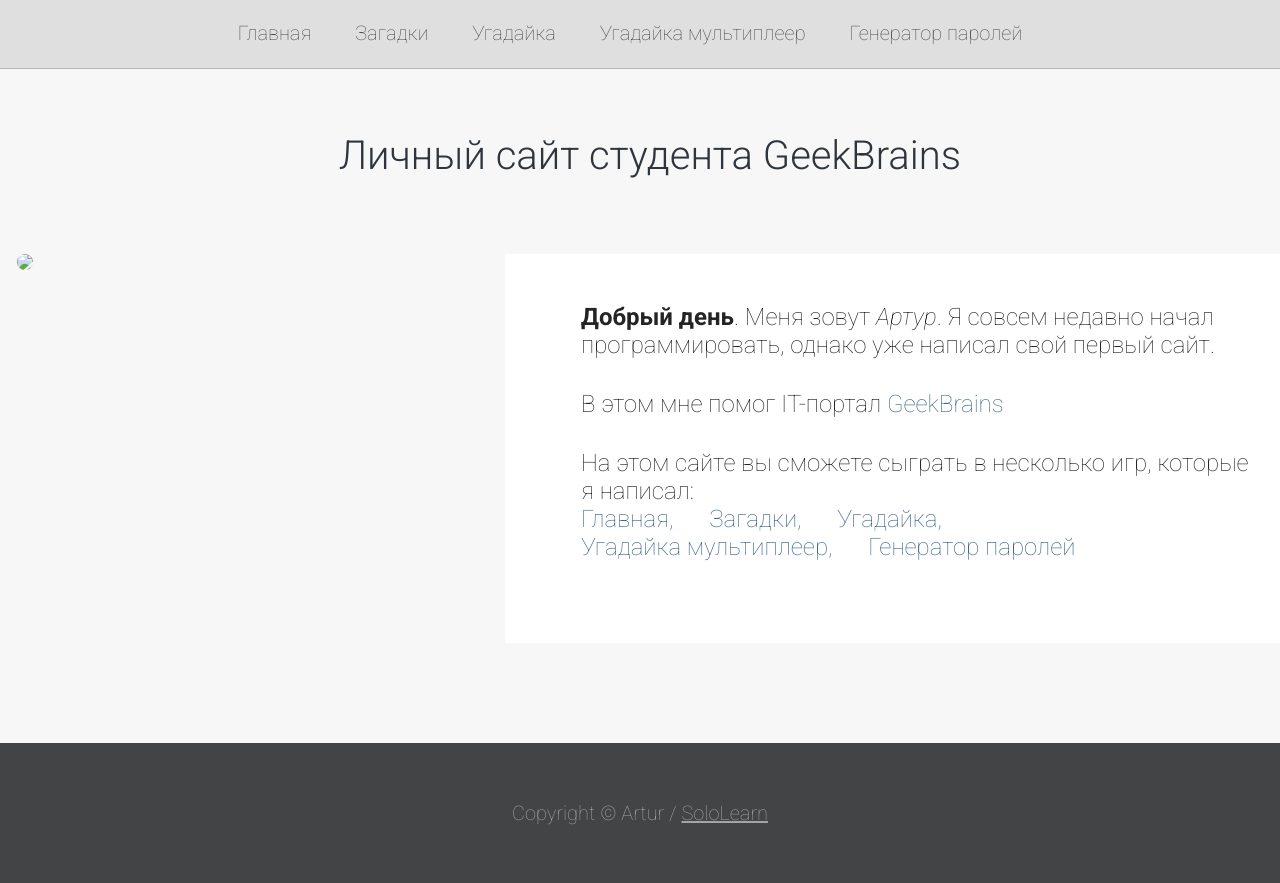
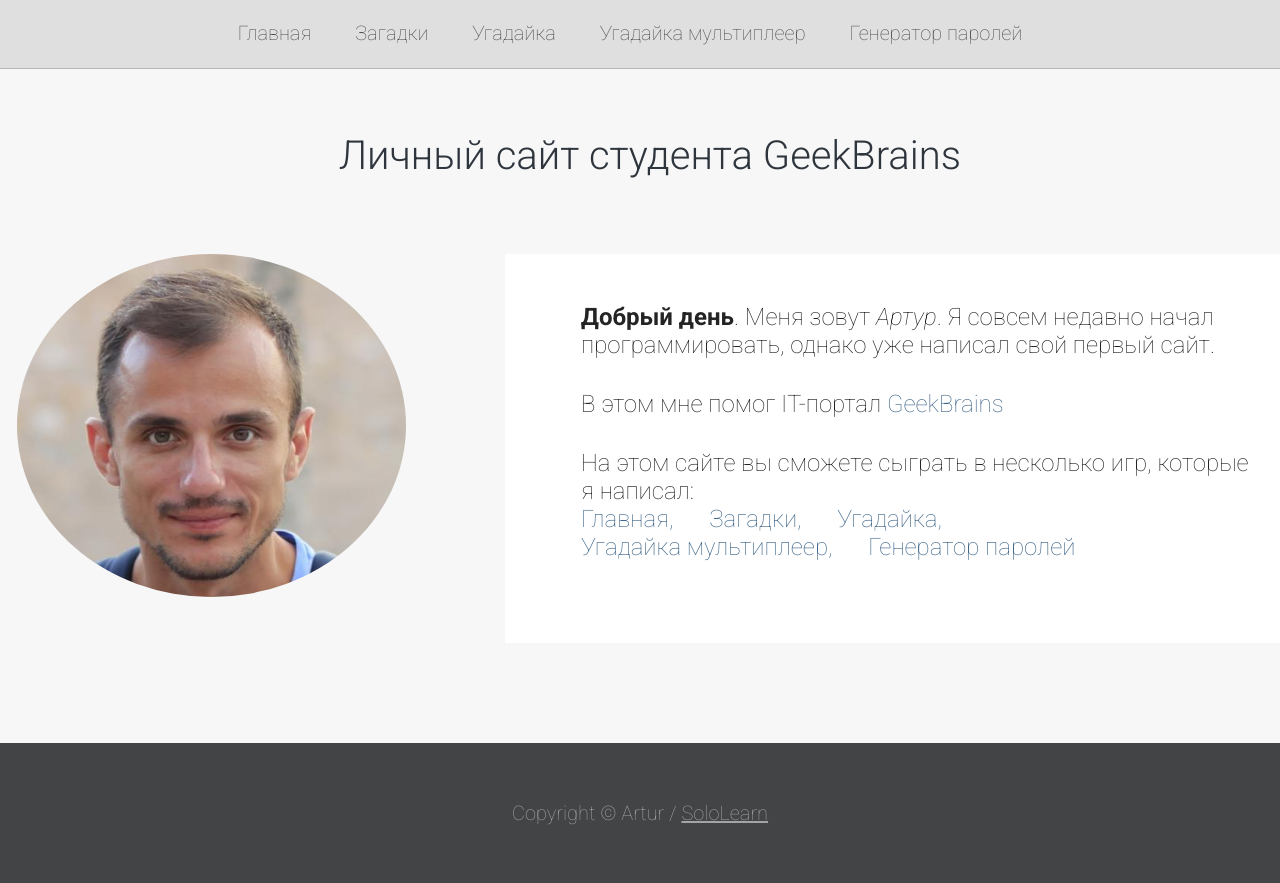
Before and after one commit to BESTTEST4YOU/GeekBrains, a plain HTML site: page index.html in a window 1280 px wide. Drawn offline with Linux system fonts and the light colour scheme.

Commit message:
Update index.html

```diff
--- a/index.html
+++ b/index.html
@@ -19,7 +19,7 @@
 	<h1>Личный сайт студента GeekBrains</h1>
 
 	<div class="center">
-	<img src="img/photo1.jpeg">
+	<img src="photo1.jpeg">
 		<div class="box_text">
 			<p><b>Добрый день</b>. Меня зовут <i>Артур</i>. Я совсем недавно начал программировать, однако уже написал свой первый сайт.</p>
 
```
